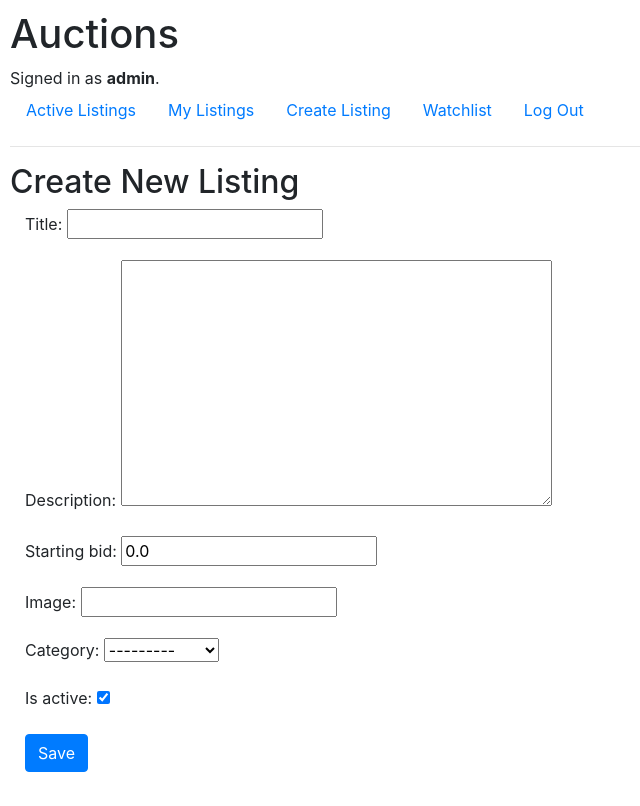
After one commit to LanaNYC/commerce, a Django app: page /create/3 in a window 1280 px wide. The commit adds this page. Shown: the whole page, without its empty margins (0-640 px from the left). Run offline with Django 3.2, Linux system fonts and the light colour scheme; a user stored in the database is signed in; data comes from the database, SQL or seed files in the repository; both versions use the stored data as it was after the commit; some libraries are stand-ins or nearby versions.

Commit message:
Creat POST route

```diff
--- a/auctions/models.py
+++ b/auctions/models.py
@@ -17,7 +17,7 @@ class Listing(models.Model):
     user_id = models.ForeignKey(User, on_delete=models.CASCADE, null=True, related_name="listings")
     title = models.CharField(max_length=64)
     description = models.TextField(blank = True)
-    starting_bid = models.DecimalField(max_digits=8, decimal_places=2) #Maybe need to change it to allow Billion
+    starting_bid = models.DecimalField(max_digits=8, decimal_places=2, default=0.0) #Maybe need to change it to allow Billion
     image = models.URLField(blank = True)
     category = models.ForeignKey(Category, null = True, blank=True, on_delete=models.CASCADE, related_name="categories")
     is_active = models.BooleanField(default=True)
--- /dev/null
+++ b/auctions/templates/auctions/create.html
@@ -0,0 +1,24 @@
+{% extends "auctions/layout.html" %}
+
+{% block body %}
+
+    <h2> Create New Listing</h2>
+
+    {% if message %}
+        <div class="div-2"> <strong> {{ message }}</strong></div>
+    {% endif %}
+
+    <div class="form-group col-md-11">
+        <div class="form-group">
+            <form action="{% url 'create_listing' user.id %}" method="post">
+                {% csrf_token %}
+
+                {{ form.as_p }}
+
+                <button type="submit" class="btn btn-primary mb-2">Save</button>
+            </form>
+        </div>
+    </div>
+
+
+{% endblock %}
--- a/auctions/templates/auctions/layout.html
+++ b/auctions/templates/auctions/layout.html
@@ -25,6 +25,9 @@
                     <a class="nav-link" href="{% url 'my_listing' user.id %}">My Listings</a>
                 </li>
                 <li class="nav-item">
+                    <a class="nav-link" href="{% url 'create_listing' user.id %}">Create Listing</a>
+                </li>
+                <li class="nav-item">
                     <a class="nav-link" href="{% url 'watchlist' user.id %}">Watchlist</a>
                 </li>
                 <li class="nav-item">
--- a/auctions/urls.py
+++ b/auctions/urls.py
@@ -12,5 +12,6 @@ urlpatterns = [
     path("listing/<int:listing_id>/add_watchlist", views.add_watchlist, name="add_watchlist"),
     path("listing/<int:listing_id>/remove_watchlist", views.remove_watchlist, name="remove_watchlist"),
     path("watchlist/<int:user_id>", views.watchlist, name="watchlist"),
+    path("create/<int:user_id>", views.create_listing, name="create_listing"),
 
 ]
--- a/auctions/views.py
+++ b/auctions/views.py
@@ -9,8 +9,17 @@ from django.http import HttpResponse, HttpResponseRedirect
 from django.shortcuts import render
 from django.urls import reverse
 from django.contrib.auth.decorators import login_required
+from django import forms
+from django.forms import ModelForm
 
 from .models import User, Category, Listing, Bid, Comment, Watchlist
+
+
+# Create the form class.
+class newListingForm(ModelForm):
+    class Meta:
+        model = Listing
+        fields = ['title', 'description', 'starting_bid', 'image', 'category', 'is_active']
 
 
 def index(request):
@@ -171,4 +180,33 @@ def watchlist(request, user_id):
 
 @login_required
 def create_listing(request, user_id):
-    pass
+ #STOPPEd HERE. NEED TO ADD FUNCTION TO EVOID SAVING THE SAME AUCTION
+
+    if request.method == "POST":
+        form = newListingForm(request.POST)
+        if form.is_valid():
+            #if form.title is None:
+            new_action=form.save()
+            return HttpResponseRedirect(reverse("index"))
+            #else:
+                #return render(request, "auctions/create.html", {
+                #"form": newListingForm(),
+               # "message": "You already have an auction with this title."
+                # })
+        else:
+            return render(request, "auctions/create.html", {
+                "form": newListingForm(),
+                "message": "Your form is invalid."
+            })
+    # If the method is GET, User will see an empty form
+    else:
+        return render(request, "auctions/create.html", {
+            "form": newListingForm()
+        })
+
+
+
+#They should be able to specify a title for the listing,
+# a text-based description, and what the starting bid should be.
+# Users should also optionally be able to provide a URL for an image for the listing
+#  and/or a category (e.g. Fashion, Toys, Electronics, Home, etc.).
```
Also changed, not shown: auctions/migrations/0010_auto_20211014_1529.py (added), db.sqlite3.
